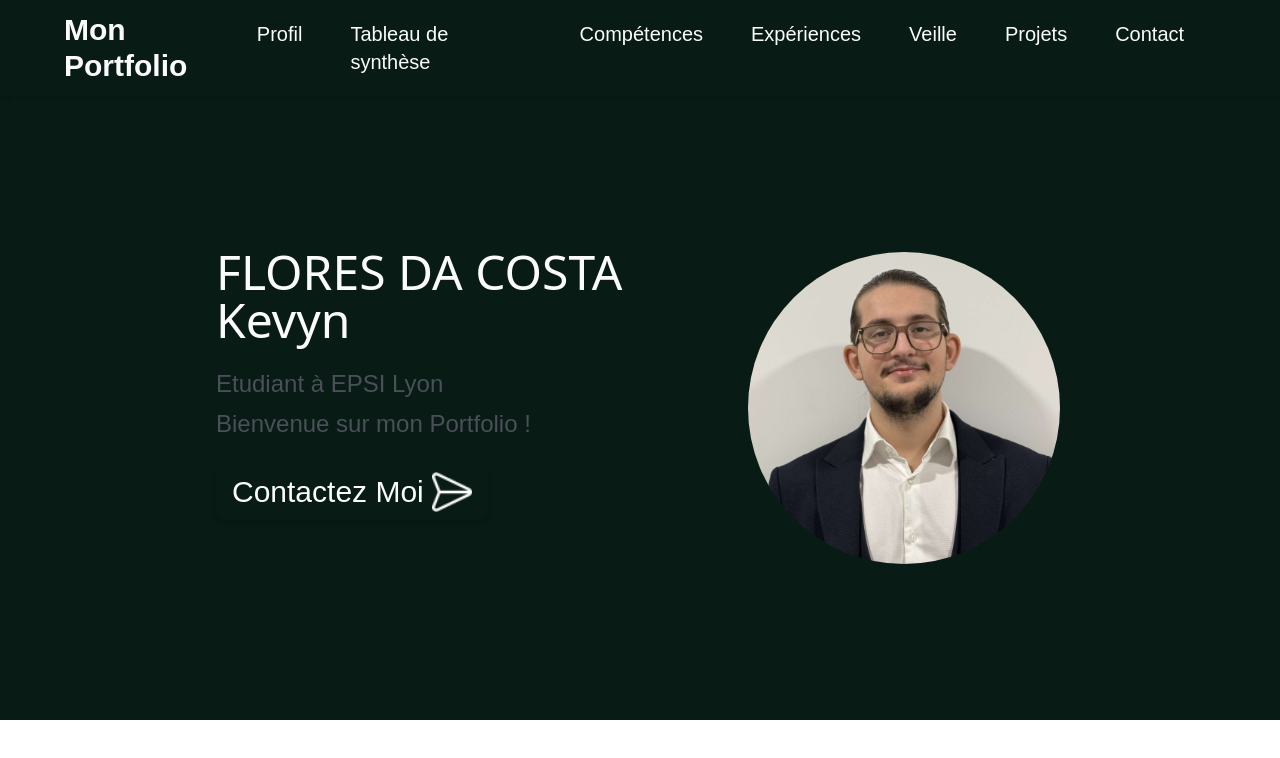
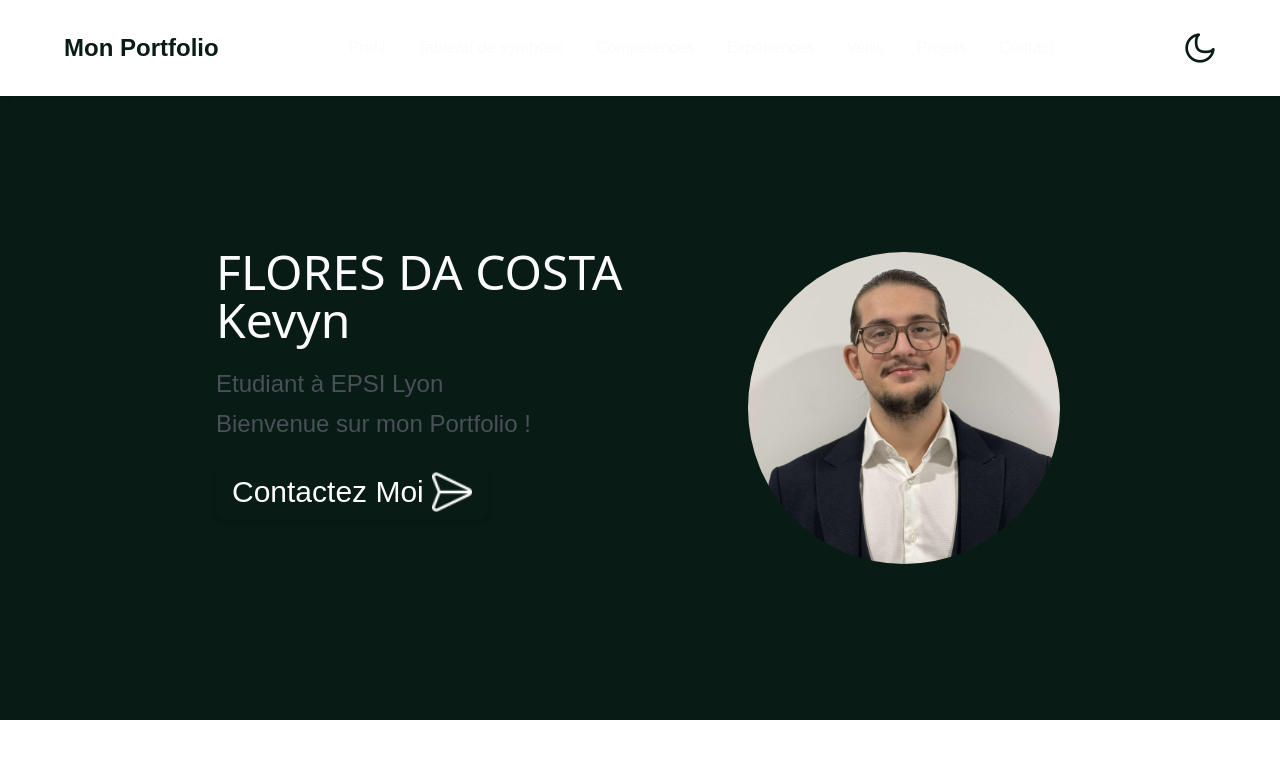
Before and after one commit to Kevynflrs/bts-portfolio, a React (Create React App) app: page / in a window 1280 px wide. Shown: the top 758 px of the page. Built offline with nearby package versions, Linux system fonts and the light colour scheme.

Commit message:
Mise à jour du composant Navbar : ajout d'un fond blanc, modification des couleurs et ajustement de la taille du texte.

```diff
--- a/src/Components/Common/Navbar/Navbar.js
+++ b/src/Components/Common/Navbar/Navbar.js
@@ -2,19 +2,20 @@ import React from 'react';
 
 export default function Navbar() {
   return (
-    <div className="sticky top-0 h-24 flex items-center justify-between px-4 md:px-16 shadow-md">
-      <a href="/" className="text-3xl font-bold">Mon Portfolio</a>
-      <div className="hidden md:flex space-x-12">
-        <div className="text-xl">Profil</div>
-        <div className="text-xl">Tableau de synthèse</div>
-        <div className="text-xl">Compétences</div>
-        <div className="text-xl">Expériences</div>
-        <div className="text-xl">Veille</div>
-        <div className="text-xl">Projets</div>
-        <div className="text-xl">Contact</div>
+    <div className="sticky top-0 h-24 flex items-center justify-between px-4 md:px-16 bg-white shadow-md">
+      <div className="text-[#081C15] text-2xl font-bold">Mon Portfolio</div>
+      <div className="hidden md:flex space-x-8">
+        <div>Profil</div>
+        <div>Tableau de synthèse</div>
+        <div>Compétences</div>
+        <div>Expériences</div>
+        <div>Veille</div>
+        <div>Projets</div>
+        <div>Contact</div>
       </div>
-      <div className="flex items-center space-x-6">
-        <img src={`${process.env.PUBLIC_URL}/moon.png`} alt="toggle to dark theme"/>
+      <div className="flex items-center space-x-4">
+        <img src={`${process.env.PUBLIC_URL}/moon.png`} alt="toggle to dark theme" className="w-8 h-8" />
+        <button className="md:hidden text-[#081C15] text-2xl">☰</button>
       </div>
     </div>
   );
```
